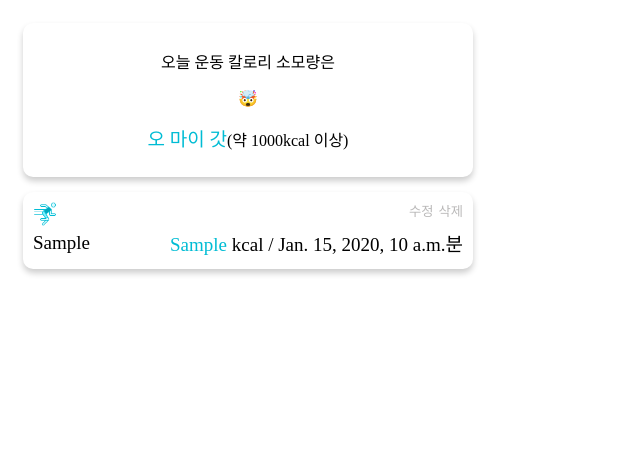
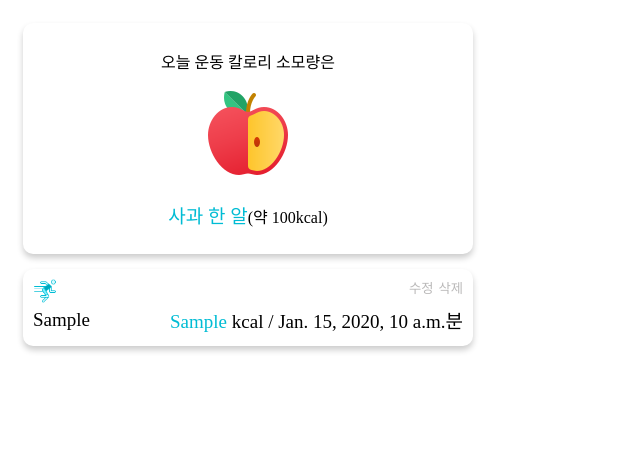
Before and after one commit to uh004/Eating_shot, a Django app: template djangoapp/templates/users/exercise.html in a window 1280 px wide. Shown: the top 467 px of the page, without its empty margins (0-640 px from the left). Run offline with Django 5.2, Linux system fonts and the light colour scheme; the template is opened without the code that fills it: most values are stand-ins (such as "Sample title", 1, 10 or a date in 2020); some libraries are stand-ins or nearby versions.

Commit message:
fixed some bugs

```diff
--- a/djangoapp/static/js/report.js
+++ b/djangoapp/static/js/report.js
@@ -74,8 +74,12 @@
         // Show the relevant element based on the selected option
         if (selectedOption === 'option1' && blood1Check) {
             blood1Check.style.display = "block";
+            let defaultOption = document.getElementById('blood1_check').value;
+            fetchChartData(selectedOption, defaultOption);
         } else if (selectedOption === 'option2' && blood2Check) {
             blood2Check.style.display = "block";
+            let defaultOption = document.getElementById('blood2_check').value;
+            fetchChartData(selectedOption, defaultOption);
         }
 
         // Fetch chart data based on the selected option and detail type
--- a/djangoapp/templates/users/exercise.html
+++ b/djangoapp/templates/users/exercise.html
@@ -9,46 +9,48 @@
         <div class="slide" id="exercise_info">
 
             <div class="cal_info">
-                {% if total_calories > 100 %}
+                {% if total_calories == 0 %}
+                    <p>운동이 필요해요! 운동을 추가하세요.</p>
+                {% elif total_calories < 100 %}
                     <p>오늘 운동 칼로리 소모량은</p>
                     <img src="{% static 'img/apple.png' %}">
                     <p class="cal_result"><span>사과 한 알</span>(약 100kcal)</p>
-                {% elif total_calories > 200 %}
+                {% elif total_calories < 200 %}
                     <p>오늘 운동 칼로리 소모량은</p>
                     <img src="{% static 'img/donut.png' %}">
-                    <p class="cal_result"><span>사과 두 알</span>(약 200kcal)</p>
-                {% elif total_calories > 300 %}
+                    <p class="cal_result"><span>도넛 하나</span>(약 200kcal)</p>
+                {% elif total_calories < 300 %}
                     <p>오늘 운동 칼로리 소모량은</p>
                     <img src="{% static 'img/rice_bowl.png' %}">
-                    <p class="cal_result"><span>사과 세 알</span>(약 300kcal)</p>
-                {% elif total_calories > 400 %}
+                    <p class="cal_result"><span>쌀밥 한 그릇</span>(약 300kcal)</p>
+                {% elif total_calories < 400 %}
                     <p>오늘 운동 칼로리 소모량은</p>
                     <img src="{% static 'img/soju.png' %}">
-                    <p class="cal_result"><span>사과 두 알</span>(약 400kcal)</p>
-                {% elif total_calories > 500 %}
+                    <p class="cal_result"><span>소주 한 병</span>(약 400kcal)</p>
+                {% elif total_calories < 500 %}
                     <p>오늘 운동 칼로리 소모량은</p>
                     <img src="{% static 'img/hamburger.png' %}">
-                    <p class="cal_result"><span>사과 세 알</span>(약 500kcal)</p>
-                {% elif total_calories > 600 %}
+                    <p class="cal_result"><span>햄버거 하나</span>(약 500kcal)</p>
+                {% elif total_calories < 600 %}
                     <p>오늘 운동 칼로리 소모량은</p>
                     <img src="{% static 'img/spaghetti.png' %}">
-                    <p class="cal_result"><span>사과 두 알</span>(약 600kcal)</p>
-                {% elif total_calories > 700 %}
+                    <p class="cal_result"><span>스파게티 한 그릇</span>(약 600kcal)</p>
+                {% elif total_calories < 700 %}
                     <p>오늘 운동 칼로리 소모량은</p>
                     <img src="{% static 'img/banana.png' %}">
-                    <p class="cal_result"><span>사과 세 알</span>(약 700kcal)</p>
-                {% elif total_calories > 800 %}
+                    <p class="cal_result"><span>바나나 한 개</span>(약 700kcal)</p>
+                {% elif total_calories < 800 %}
                     <p>오늘 운동 칼로리 소모량은</p>
                     <img src="{% static 'img/pizza.png' %}">
-                    <p class="cal_result"><span>사과 두 알</span>(약 800kcal)</p>
-                {% elif total_calories > 900 %}
+                    <p class="cal_result"><span>피자 한 판</span>(약 800kcal)</p>
+                {% elif total_calories < 900 %}
                     <p>오늘 운동 칼로리 소모량은</p>
                     <img src="{% static 'img/meat.png' %}">
-                    <p class="cal_result"><span>사과 세 알</span>(약 900kcal)</p>
-                {% elif total_calories > 1000 %}
+                    <p class="cal_result"><span>고기 한 점</span>(약 900kcal)</p>
+                {% elif total_calories < 1000 %}
                     <p>오늘 운동 칼로리 소모량은</p>
                     <img src="{% static 'img/chicken.png' %}">
-                    <p class="cal_result"><span>사과 두 알</span>(약 1000kcal)</p>
+                    <p class="cal_result"><span>치킨 한 박스</span>(약 1000kcal)</p>
                 {% else %}
                     <p>오늘 운동 칼로리 소모량은</p>
                     <p>🤯</p>
```
